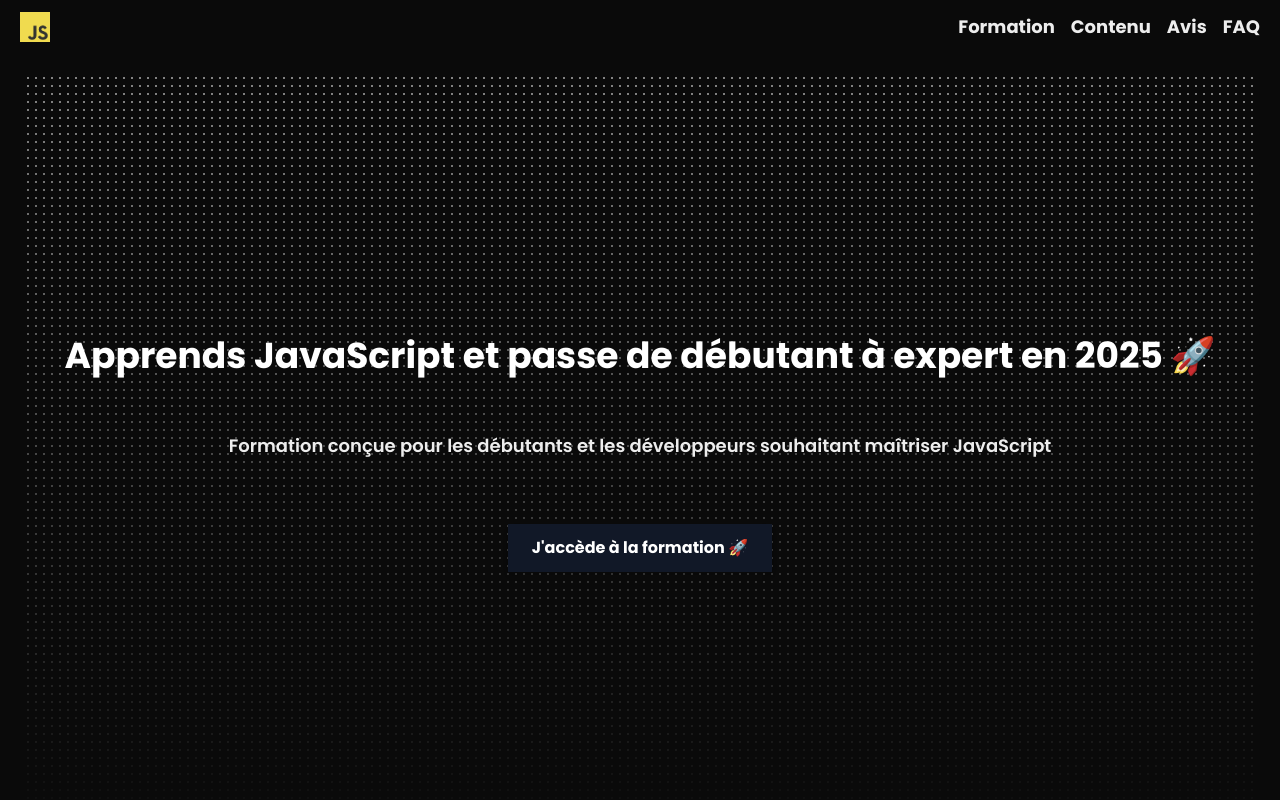
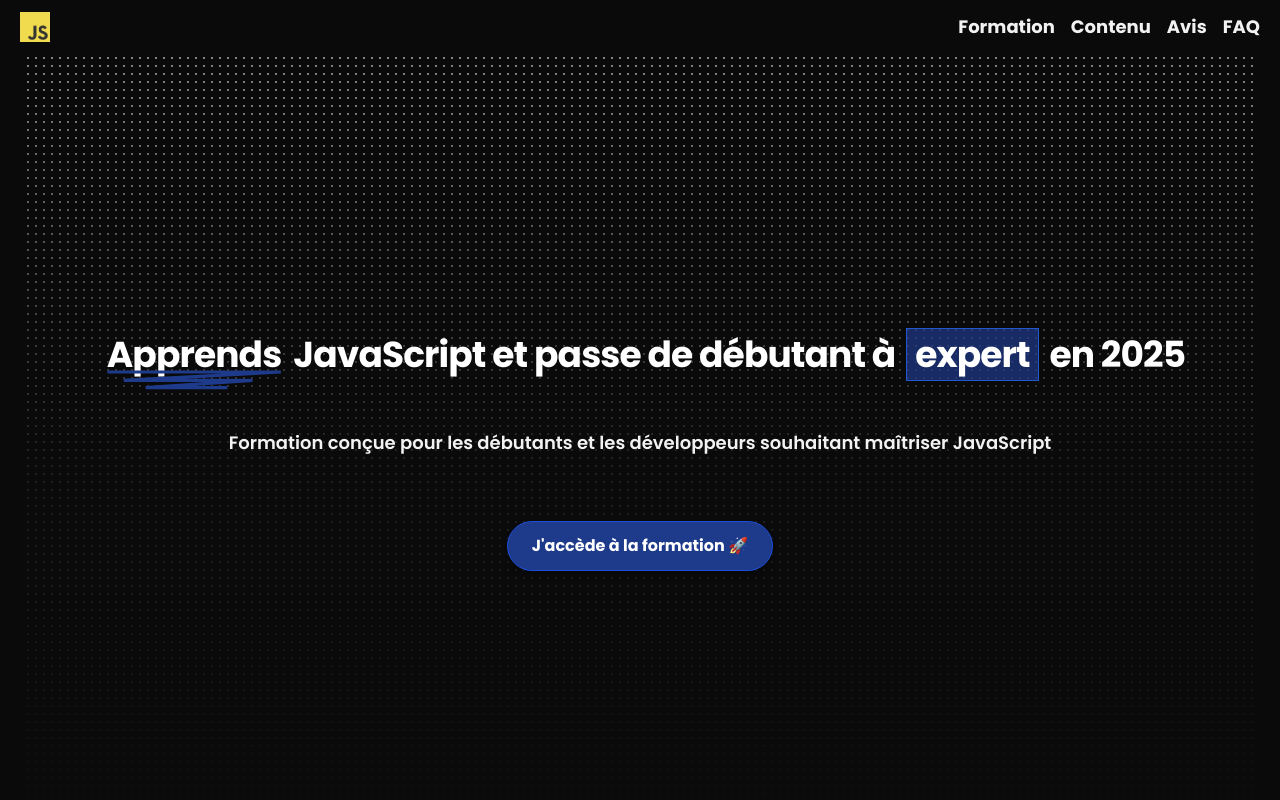
Before and after one commit to ashxjs/codewithashx_landing_page, a Next.js app: page / in a window 1280 px wide. Shown: the top 800 px of the page. Built offline with nearby package versions, Linux system fonts and the light colour scheme.

Commit message:
UPDATE: CTA colors

```diff
--- a/src/app/globals.css
+++ b/src/app/globals.css
@@ -3,8 +3,8 @@
 @tailwind utilities;
 
 :root {
-  --background: #0a0a0a;
-  --foreground: #ededed;
+  --background: 0 0% 4%;
+  --foreground: 0 0% 95%;
 }
 
 
@@ -29,8 +29,8 @@
 }
 
 body {
-  color: var(--foreground);
-  background: var(--background);
+  color: hsl(var(--foreground));
+  background: hsl(var(--background));
   font-family: Arial, Helvetica, sans-serif;
 }
 
--- a/src/components/CTA.tsx
+++ b/src/components/CTA.tsx
@@ -13,11 +13,10 @@
     </p>
     <div className="mt-6">
       <a
+        role="button"
         href={CTA_SUBSCRIPTION_URL}
         target="_blank"
-        className={
-          "bg-gray-800 font-bold mt-6 inline-block text-white py-3 px-6 rounded-lg shadow-md transition"
-        }
+        className="font-bold mt-6 inline-block text-white py-3 px-6 bg-blue-900 hover:bg-blue-700 rounded-full shadow-md border border-blue-700"
       >
         J&apos;accède à la formation 🚀
       </a>
--- a/src/components/Hero.tsx
+++ b/src/components/Hero.tsx
@@ -3,19 +3,48 @@
 
 export default function Hero() {
   return (
-    <section id="hero" className="text-center py-5 px-6">
+    <section id="hero" className="text-center px-6">
       <main className="flex flex-col justify-center items-center h-full relative">
         <div className="bg-dot-pattern absolute inset-0 opacity-50"></div>
         <div className="absolute inset-0 bg-gradient-to-b from-transparent via-background/80 to-background"></div>
         <div className="relative p-4">
-          <h1 className="text-4xl font-bold">
-            Apprends JavaScript et passe de débutant à expert en 2025 🚀
+          <h1 className="text-4xl font-bold tracking-tight leading-[3rem] md:leading-none">
+            <span className="relative mx-3">
+              <span className="relative">Apprends</span>
+              <svg
+                width="219"
+                height="24"
+                viewBox="0 0 219 24"
+                fill="none"
+                xmlns="http://www.w3.org/2000/svg"
+                className="absolute inset-x-0 -bottom-3 w-full"
+              >
+                <path
+                  d="M0.5 2H218L21 12.5H182.5L48.5 21.5H151"
+                  stroke="currentColor"
+                  strokeWidth="4"
+                  className="stroke-blue-900"
+                ></path>
+              </svg>
+            </span>
+            JavaScript et passe de débutant à{" "}
+            <span className="border border-blue-600/80 bg-blue-900/70 px-2 mx-1">
+              expert
+            </span>{" "}
+            en 2025
           </h1>
           <p className="text-lg font-semibold mt-4">
             Formation conçue pour les débutants et les développeurs souhaitant
             maîtriser JavaScript
           </p>
-          <CTAButton variant="primary" href={CTA_SUBSCRIPTION_URL} />
+          <a
+            role="button"
+            href={CTA_SUBSCRIPTION_URL}
+            target="_blank"
+            className="font-bold mt-6 inline-block text-white py-3 px-6 bg-blue-900 hover:bg-blue-700 rounded-full shadow-md border border-blue-700"
+          >
+            J&apos;accède à la formation 🚀
+          </a>
         </div>
       </main>
     </section>
--- a/src/lib/CTAButton.tsx
+++ b/src/lib/CTAButton.tsx
@@ -6,7 +6,7 @@
 };
 
 const buttonVariants = {
-  primary: "bg-gray-900 hover:bg-gray-700",
+  primary: "",
   secondary: "bg-slate-600",
 };
 
@@ -18,7 +18,7 @@
     <a
       href={href}
       target="_blank"
-      className={`${buttonVariants[variant]} font-bold mt-6 inline-block text-white py-3 px-6 rounded-lg shadow-md transition}`}
+      className={`font-bold mt-6 inline-block text-white py-3 px-6 rounded-lg shadow-md transition ${buttonVariants[variant]} `}
     >
       J&apos;accède à la formation 🚀
     </a>
--- a/tailwind.config.ts
+++ b/tailwind.config.ts
@@ -14,8 +14,8 @@
         xs: "400px",
       },
       colors: {
-        background: "var(--background)",
-        foreground: "var(--foreground)",
+        background: "hsl(var(--background))",
+        foreground: "hsl(var(--foreground))",
         card: {
           DEFAULT: "hsl(var(--card))",
           foreground: "hsl(var(--card-foreground))",
```
